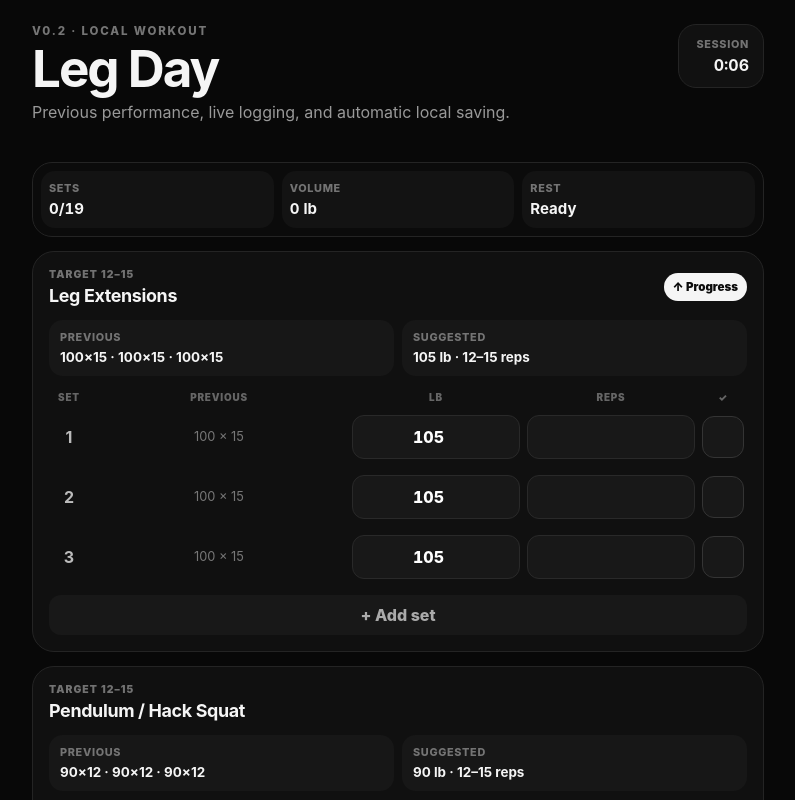
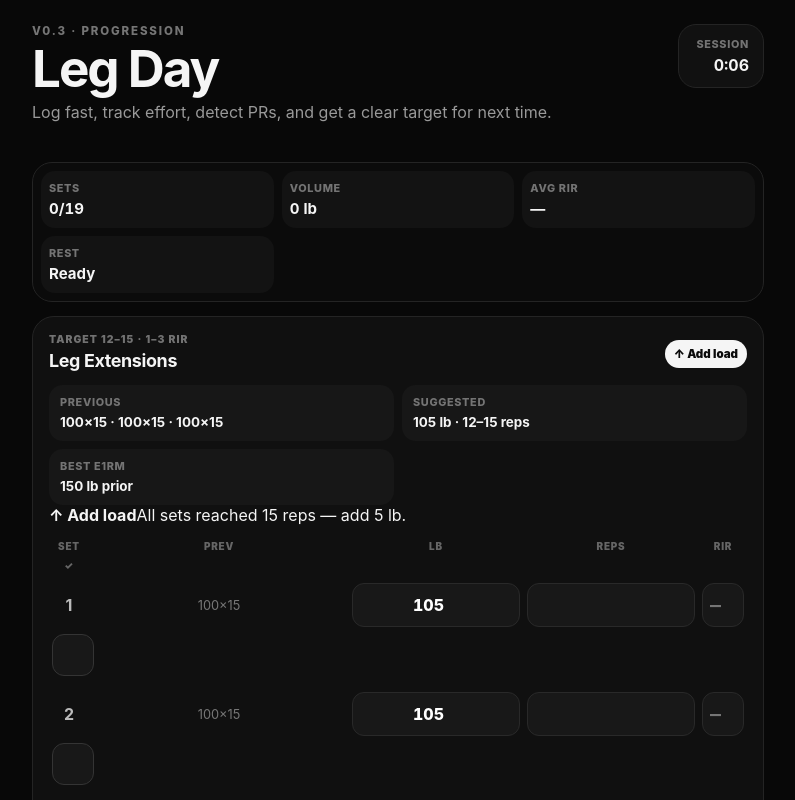
Before and after one commit to Jaedenn1/workout-tracker, a Next.js app: page / in a window 1280 px wide. Shown: the top 800 px of the page, without its empty margins (242-1037 px from the left). Built offline with nearby package versions, Linux system fonts and the light colour scheme.

Commit message:
v0.3: add RIR, PRs, e1RM and adaptive targets

```diff
--- a/app/page.tsx
+++ b/app/page.tsx
@@ -1,12 +1,27 @@
 "use client";
 
 import { useEffect, useMemo, useRef, useState } from "react";
+import {
+  averageRir,
+  bestEstimatedOneRepMax,
+  estimateOneRepMax,
+  progressionDecision,
+  type PerformanceSet,
+  type ProgressionAction,
+} from "../src/lib/progression";
 
 type LoggedSet = {
   id: string;
   weight: number | null;
   reps: number | null;
+  rir: number | null;
   completed: boolean;
+};
+
+type PreviousSet = {
+  weight: number;
+  reps: number;
+  rir?: number | null;
 };
 
 type ExerciseState = {
@@ -15,9 +30,26 @@ type ExerciseState = {
   repMin: number;
   repMax: number;
   increment: number;
-  defaultWeight: number;
-  previous: Array<{ weight: number; reps: number }>;
+  fallbackWeight: number;
+  previous: PreviousSet[];
+  suggestedWeights: number[];
+  recommendation: string;
+  progressionAction: ProgressionAction;
   sets: LoggedSet[];
+};
+
+type WorkoutHistoryExercise = {
+  id: string;
+  name: string;
+  repMin: number;
+  repMax: number;
+  increment: number;
+  sets: Array<{
+    weight: number;
+    reps: number;
+    rir?: number | null;
+    estimated1RM?: number;
+  }>;
 };
 
 type WorkoutHistoryItem = {
@@ -27,18 +59,22 @@ type WorkoutHistoryItem = {
   durationSeconds: number;
   totalVolume: number;
   completedSets: number;
-  exercises: Array<{
-    id: string;
-    name: string;
-    repMin: number;
-    repMax: number;
-    increment: number;
-    sets: Array<{ weight: number; reps: number }>;
-  }>;
+  averageRir?: number | null;
+  prs?: string[];
+  exercises: WorkoutHistoryExercise[];
+};
+
+type FinishSummary = {
+  completedSets: number;
+  totalVolume: number;
+  averageRir: number | null;
+  prs: string[];
+  nextTargets: Array<{ name: string; text: string }>;
 };
 
 const DRAFT_KEY = "workout-tracker:v0.2:draft";
 const HISTORY_KEY = "workout-tracker:v0.2:history";
+const REST_SECONDS = 90;
 
 const exerciseSeed = [
   {
@@ -47,7 +83,7 @@ const exerciseSeed = [
     repMin: 12,
     repMax: 15,
     increment: 5,
-    defaultWeight: 100,
+    fallbackWeight: 100,
     previous: [
       { weight: 100, reps: 15 },
       { weight: 100, reps: 15 },
@@ -61,7 +97,7 @@ const exerciseSeed = [
     repMin: 12,
     repMax: 15,
     increment: 5,
-    defaultWeight: 90,
+    fallbackWeight: 90,
     previous: [
       { weight: 90, reps: 12 },
       { weight: 90, reps: 12 },
@@ -75,7 +111,7 @@ const exerciseSeed = [
     repMin: 12,
     repMax: 15,
     increment: 5,
-    defaultWeight: 180,
+    fallbackWeight: 180,
     previous: [
       { weight: 180, reps: 12 },
       { weight: 180, reps: 12 },
@@ -89,7 +125,7 @@ const exerciseSeed = [
     repMin: 12,
     repMax: 15,
     increment: 5,
-    defaultWeight: 0,
+    fallbackWeight: 0,
     previous: [],
     setCount: 2,
   },
@@ -99,7 +135,7 @@ const exerciseSeed = [
     repMin: 12,
     repMax: 15,
     increment: 5,
-    defaultWeight: 45,
+    fallbackWeight: 45,
     previous: [
       { weight: 35, reps: 15 },
       { weight: 40, reps: 15 },
@@ -113,7 +149,7 @@ const exerciseSeed = [
     repMin: 15,
     repMax: 20,
     increment: 10,
-    defaultWeight: 0,
+    fallbackWeight: 0,
     previous: [],
     setCount: 2,
   },
@@ -123,7 +159,7 @@ const exerciseSeed = [
     repMin: 15,
     repMax: 20,
     increment: 5,
-    defaultWeight: 80,
+    fallbackWeight: 80,
     previous: [
       { weight: 80, reps: 15 },
       { weight: 80, reps: 15 },
@@ -133,16 +169,37 @@ const exerciseSeed = [
   },
 ];
 
+function normalizePerformanceSets(sets: PreviousSet[]): PerformanceSet[] {
+  return sets
+    .filter((set) => Number.isFinite(set.weight) && Number.isFinite(set.reps))
+    .map((set) => ({
+      weight: Number(set.weight),
+      reps: Number(set.reps),
+      rir: set.rir ?? null,
+    }));
+}
+
 function makeWorkout(history: WorkoutHistoryItem[]): ExerciseState[] {
   const lastWorkout = history[0];
 
   return exerciseSeed.map((exercise) => {
     const lastExercise = lastWorkout?.exercises.find((item) => item.id === exercise.id);
-    const previous = lastExercise?.sets.length ? lastExercise.sets : exercise.previous;
-    const previousLoad = previous[0]?.weight ?? exercise.defaultWeight;
-    const allHitTop =
-      previous.length > 0 && previous.every((set) => set.reps >= exercise.repMax);
-    const suggestedLoad = allHitTop ? previousLoad + exercise.increment : previousLoad;
+    const previous = lastExercise?.sets.length
+      ? lastExercise.sets.map((set) => ({
+          weight: set.weight,
+          reps: set.reps,
+          rir: set.rir ?? null,
+        }))
+      : exercise.previous;
+
+    const decision = progressionDecision(
+      normalizePerformanceSets(previous),
+      exercise.repMin,
+      exercise.repMax,
+      exercise.increment,
+      exercise.fallbackWeight,
+      exercise.setCount,
+    );
 
     return {
       id: exercise.id,
@@ -150,12 +207,16 @@ function makeWorkout(history: WorkoutHistoryItem[]): ExerciseState[] {
       repMin: exercise.repMin,
       repMax: exercise.repMax,
       increment: exercise.increment,
-      defaultWeight: suggestedLoad,
+      fallbackWeight: exercise.fallbackWeight,
       previous,
+      suggestedWeights: decision.suggestedWeights,
+      recommendation: decision.reason,
+      progressionAction: decision.action,
       sets: Array.from({ length: exercise.setCount }, (_, index) => ({
         id: `${exercise.id}-${index + 1}`,
-        weight: suggestedLoad || null,
+        weight: decision.suggestedWeights[index] || null,
         reps: null,
+        rir: null,
         completed: false,
       })),
     };
@@ -177,6 +238,64 @@ function formatDate(value: string) {
   }).format(new Date(value));
 }
 
+function completedPerformanceSets(exercise: ExerciseState): PerformanceSet[] {
+  return exercise.sets
+    .filter(
+      (set) =>
+        set.completed &&
+        set.weight != null &&
+        set.reps != null &&
+        set.weight >= 0 &&
+        set.reps > 0,
+    )
+    .map((set) => ({
+      weight: set.weight as number,
+      reps: set.reps as number,
+      rir: set.rir,
+    }));
+}
+
+function historicalBest(
+  history: WorkoutHistoryItem[],
+  exerciseId: string,
+  seededPrevious: PreviousSet[],
+) {
+  const fromHistory = history.flatMap((workout) => {
+    const exercise = workout.exercises.find((item) => item.id === exerciseId);
+    return exercise
+      ? exercise.sets.map((set) => ({
+          weight: set.weight,
+          reps: set.reps,
+          rir: set.rir ?? null,
+        }))
+      : [];
+  });
+
+  return bestEstimatedOneRepMax([
+    ...normalizePerformanceSets(seededPrevious),
+    ...fromHistory,
+  ]);
+}
+
+function targetLabel(exercise: ExerciseState) {
+  const weights = exercise.suggestedWeights.filter((weight) => weight > 0);
+  if (weights.length === 0) return `${exercise.repMin}–${exercise.repMax} reps`;
+
+  const unique = [...new Set(weights)];
+  const loadText =
+    unique.length === 1
+      ? `${unique[0]} lb`
+      : `${weights.join(" / ")} lb`;
+
+  return `${loadText} · ${exercise.repMin}–${exercise.repMax} reps`;
+}
+
+function actionLabel(action: ProgressionAction) {
+  if (action === "increase") return "↑ Add load";
+  if (action === "hold") return "Hold";
+  return "Beat reps";
+}
+
 export default function Home() {
   const [history, setHistory] = useState<WorkoutHistoryItem[]>([]);
   const [exercises, setExercises] = useState<ExerciseState[]>(() => makeWorkout([]));
@@ -185,11 +304,19 @@ export default function Home() {
   const [elapsed, setElapsed] = useState(0);
   const [restRemaining, setRestRemaining] = useState(0);
   const [finishedMessage, setFinishedMessage] = useState<string | null>(null);
+  const [finishSummary, setFinishSummary] = useState<FinishSummary | null>(null);
   const firstSave = useRef(true);
 
   useEffect(() => {
-    const savedHistory = localStorage.getItem(HISTORY_KEY);
-    const parsedHistory: WorkoutHistoryItem[] = savedHistory ? JSON.parse(savedHistory) : [];
+    let parsedHistory: WorkoutHistoryItem[] = [];
+
+    try {
+      const savedHistory = localStorage.getItem(HISTORY_KEY);
+      parsedHistory = savedHistory ? JSON.parse(savedHistory) : [];
+    } catch {
+      parsedHistory = [];
+    }
+
     setHistory(parsedHistory);
 
     const draft = localStorage.getItem(DRAFT_KEY);
@@ -199,7 +326,27 @@ export default function Home() {
           exercises: ExerciseState[];
           startedAt: string;
         };
-        setExercises(parsed.exercises);
+
+        const migratedExercises = parsed.exercises.map((exercise) => ({
+          ...exercise,
+          fallbackWeight:
+            exercise.fallbackWeight ??
+            exercise.suggestedWeights?.[0] ??
+            exercise.sets?.[0]?.weight ??
+            0,
+          suggestedWeights:
+            exercise.suggestedWeights ??
+            exercise.sets.map((set) => set.weight ?? 0),
+          recommendation:
+            exercise.recommendation ?? "Continue from your saved v0.2 workout.",
+          progressionAction: exercise.progressionAction ?? "build",
+          sets: exercise.sets.map((set) => ({
+            ...set,
+            rir: set.rir ?? null,
+          })),
+        }));
+
+        setExercises(migratedExercises);
         setStartedAt(parsed.startedAt);
       } catch {
         setExercises(makeWorkout(parsedHistory));
@@ -214,7 +361,12 @@ export default function Home() {
   useEffect(() => {
     if (!hydrated) return;
     const tick = () => {
-      setElapsed(Math.max(0, Math.floor((Date.now() - new Date(startedAt).getTime()) / 1000)));
+      setElapsed(
+        Math.max(
+          0,
+          Math.floor((Date.now() - new Date(startedAt).getTime()) / 1000),
+        ),
+      );
     };
     tick();
     const timer = window.setInterval(tick, 1000);
@@ -241,14 +393,26 @@ export default function Home() {
   const stats = useMemo(() => {
     let completedSets = 0;
     let totalVolume = 0;
+    const effort: PerformanceSet[] = [];
+
     for (const exercise of exercises) {
       for (const set of exercise.sets) {
         if (!set.completed || set.weight == null || set.reps == null) continue;
         completedSets += 1;
         totalVolume += set.weight * set.reps;
+        effort.push({
+          weight: set.weight,
+          reps: set.reps,
+          rir: set.rir,
+        });
       }
     }
-    return { completedSets, totalVolume };
+
+    return {
+      completedSets,
+      totalVolume,
+      averageRir: averageRir(effort),
+    };
   }, [exercises]);
 
   const totalSets = useMemo(
@@ -259,7 +423,7 @@ export default function Home() {
   function updateSet(
     exerciseId: string,
     setId: string,
-    field: "weight" | "reps",
+    field: "weight" | "reps" | "rir",
     value: string,
   ) {
     const parsed = value === "" ? null : Number(value);
@@ -279,6 +443,7 @@ export default function Home() {
 
   function toggleSet(exerciseId: string, setId: string) {
     let becameComplete = false;
+
     setExercises((current) =>
       current.map((exercise) =>
         exercise.id !== exerciseId
@@ -294,22 +459,27 @@ export default function Home() {
             },
       ),
     );
-    if (becameComplete) setRestRemaining(90);
+
+    if (becameComplete) setRestRemaining(REST_SECONDS);
   }
 
   function addSet(exerciseId: string) {
     setExercises((current) =>
       current.map((exercise) => {
         if (exercise.id !== exerciseId) return exercise;
-        const number = exercise.sets.length + 1;
         return {
           ...exercise,
           sets: [
             ...exercise.sets,
             {
               id: `${exercise.id}-${Date.now()}`,
-              weight: exercise.sets.at(-1)?.weight ?? exercise.defaultWeight ?? null,
+              weight:
+                exercise.sets.at(-1)?.weight ??
+                exercise.suggestedWeights.at(-1) ??
+                exercise.fallbackWeight ??
+                null,
               reps: null,
+              rir: null,
               completed: false,
             },
           ],
@@ -318,12 +488,17 @@ export default function Home() {
     );
   }
 
+  function adjustRest(seconds: number) {
+    setRestRemaining((current) => Math.max(0, current + seconds));
+  }
+
   function resetWorkout() {
     const nextStartedAt = new Date().toISOString();
     setExercises(makeWorkout(history));
     setStartedAt(nextStartedAt);
     setRestRemaining(0);
     setFinishedMessage(null);
+    setFinishSummary(null);
     localStorage.removeItem(DRAFT_KEY);
   }
 
@@ -331,6 +506,22 @@ export default function Home() {
     if (stats.completedSets === 0) {
       setFinishedMessage("Complete at least one set before finishing the workout.");
       return;
+    }
+
+    const prs: string[] = [];
+
+    for (const exercise of exercises) {
+      const completed = completedPerformanceSets(exercise);
+      if (completed.length === 0) continue;
+
+      const currentBest = bestEstimatedOneRepMax(completed);
+      const priorBest = historicalBest(history, exercise.id, exercise.previous);
+
+      if (priorBest > 0 && currentBest > priorBest + 0.5) {
+        prs.push(
+          `${exercise.name}: ${Math.round(currentBest)} lb estimated 1RM`,
+        );
+      }
     }
 
     const completedAt = new Date().toISOString();
@@ -341,6 +532,8 @@ export default function Home() {
       durationSeconds: elapsed,
       totalVolume: stats.totalVolume,
       completedSets: stats.completedSets,
+      averageRir: stats.averageRir,
+      prs,
       exercises: exercises
         .map((exercise) => ({
           id: exercise.id,
@@ -351,21 +544,49 @@ export default function Home() {
           sets: exercise.sets
             .filter(
               (set) =>
-                set.completed && set.weight != null && set.reps != null,
+                set.completed &&
+                set.weight != null &&
+                set.reps != null &&
+                set.reps > 0,
             )
-            .map((set) => ({ weight: set.weight as number, reps: set.reps as number })),
+            .map((set) => ({
+              weight: set.weight as number,
+              reps: set.reps as number,
+              rir: set.rir,
+              estimated1RM: estimateOneRepMax(
+                set.weight as number,
+                set.reps as number,
+              ),
+            })),
         }))
         .filter((exercise) => exercise.sets.length > 0),
     };
 
-    const nextHistory = [item, ...history].slice(0, 30);
+    const nextHistory = [item, ...history].slice(0, 50);
+    const nextWorkout = makeWorkout(nextHistory);
+
     localStorage.setItem(HISTORY_KEY, JSON.stringify(nextHistory));
     localStorage.removeItem(DRAFT_KEY);
+
     setHistory(nextHistory);
+    setFinishSummary({
+      completedSets: item.completedSets,
+      totalVolume: item.totalVolume,
+      averageRir: item.averageRir ?? null,
+      prs,
+      nextTargets: nextWorkout
+        .filter((exercise) => item.exercises.some((done) => done.id === exercise.id))
+        .map((exercise) => ({
+          name: exercise.name,
+          text: `${targetLabel(exercise)} — ${exercise.recommendation}`,
+        })),
+    });
     setFinishedMessage(
-      `Saved: ${item.completedSets} working sets · ${Math.round(item.totalVolume).toLocaleString()} lb volume.`,
+      `Saved: ${item.completedSets} working sets · ${Math.round(
+        item.totalVolume,
+      ).toLocaleString()} lb volume${prs.length ? ` · ${prs.length} PR${prs.length === 1 ? "" : "s"}` : ""}.`,
     );
-    setExercises(makeWorkout(nextHistory));
+    setExercises(nextWorkout);
     setStartedAt(new Date().toISOString());
     setRestRemaining(0);
   }
@@ -382,9 +603,11 @@ export default function Home() {
     <main className="shell">
       <header className="hero">
         <div>
-          <p className="eyebrow">V0.2 · LOCAL WORKOUT</p>
+          <p className="eyebrow">V0.3 · PROGRESSION</p>
           <h1>Leg Day</h1>
-          <p className="muted">Previous performance, live logging, and automatic local saving.</p>
+          <p className="muted">
+            Log fast, track effort, detect PRs, and get a clear target for next time.
+          </p>
         </div>
         <div className="session-clock" aria-label="Workout duration">
           <span>Session</span>
@@ -401,31 +624,99 @@ export default function Home() {
           <span>Volume</span>
           <strong>{Math.round(stats.totalVolume).toLocaleString()} lb</strong>
         </div>
+        <div>
+          <span>Avg RIR</span>
+          <strong>
+            {stats.averageRir == null ? "—" : stats.averageRir.toFixed(1)}
+          </strong>
+        </div>
         <div className={restRemaining > 0 ? "rest-active" : ""}>
           <span>Rest</span>
           <strong>{restRemaining > 0 ? formatDuration(restRemaining) : "Ready"}</strong>
         </div>
       </section>
 
+      {restRemaining > 0 && (
+        <div className="rest-controls" aria-label="Rest timer controls">
+          <button type="button" onClick={() => adjustRest(-30)}>-30s</button>
+          <button type="button" onClick={() => setRestRemaining(0)}>Skip</button>
+          <button type="button" onClick={() => adjustRest(30)}>+30s</button>
+        </div>
+      )}
+
       {finishedMessage && <div className="notice">{finishedMessage}</div>}
+
+      {finishSummary && (
+        <section className="completion-card">
+          <div className="section-title-row">
+            <div>
+              <p className="eyebrow">SESSION REVIEW</p>
+              <h2>Workout complete</h2>
+            </div>
+            <span>{finishSummary.prs.length} PRs</span>
+          </div>
+
+          <div className="review-grid">
+            <div>
+              <span>Sets</span>
+              <strong>{finishSummary.completedSets}</strong>
+            </div>
+            <div>
+              <span>Volume</span>
+              <strong>{Math.round(finishSummary.totalVolume).toLocaleString()} lb</strong>
+            </div>
+            <div>
+              <span>Avg RIR</span>
+              <strong>
+                {finishSummary.averageRir == null
+                  ? "Not logged"
+                  : finishSummary.averageRir.toFixed(1)}
+              </strong>
+            </div>
+          </div>
+
+          {finishSummary.prs.length > 0 && (
+            <div className="pr-list">
+              {finishSummary.prs.map((pr) => (
+                <div className="pr-item" key={pr}>🏆 {pr}</div>
+              ))}
+            </div>
+          )}
+
+          <div className="next-targets">
+            <p className="eyebrow">NEXT SESSION</p>
+            {finishSummary.nextTargets.map((target) => (
+              <div className="next-target" key={target.name}>
+                <strong>{target.name}</strong>
+                <span>{target.text}</span>
+              </div>
+            ))}
+          </div>
+        </section>
+      )}
 
       <section className="stack">
         {exercises.map((exercise) => {
-          const allPreviousTop =
-            exercise.previous.length > 0 &&
-            exercise.previous.every((set) => set.reps >= exercise.repMax);
-          const targetText = exercise.defaultWeight
-            ? `${exercise.defaultWeight} lb · ${exercise.repMin}–${exercise.repMax} reps`
-            : `${exercise.repMin}–${exercise.repMax} reps`;
+          const currentCompleted = completedPerformanceSets(exercise);
+          const currentBest = bestEstimatedOneRepMax(currentCompleted);
+          const priorBest = historicalBest(history, exercise.id, exercise.previous);
+          const isLivePr = priorBest > 0 && currentBest > priorBest + 0.5;
 
           return (
             <article className="card" key={exercise.id}>
               <div className="exercise-heading">
                 <div>
-                  <p className="exercise-kicker">TARGET {exercise.repMin}–{exercise.repMax}</p>
+                  <p className="exercise-kicker">
+                    TARGET {exercise.repMin}–{exercise.repMax} · 1–3 RIR
+                  </p>
                   <h2>{exercise.name}</h2>
                 </div>
-                {allPreviousTop && <span className="progression-badge">↑ Progress</span>}
+                <div className="badge-stack">
+                  {isLivePr && <span className="pr-badge">🏆 PR</span>}
+                  <span className={`progression-badge action-${exercise.progressionAction}`}>
+                    {actionLabel(exercise.progressionAction)}
+                  </span>
+                </div>
               </div>
 
               <div className="metrics">
@@ -433,35 +724,59 @@ export default function Home() {
                   <span>Previous</span>
                   <strong>
                     {exercise.previous.length
-                      ? exercise.previous.map((set) => `${set.weight}×${set.reps}`).join(" · ")
+                      ? exercise.previous
+                          .map((set) => `${set.weight}×${set.reps}`)
+                          .join(" · ")
                       : "No previous sets"}
                   </strong>
                 </div>
                 <div>
                   <span>Suggested</span>
-                  <strong>{targetText}</strong>
+                  <strong>{targetLabel(exercise)}</strong>
                 </div>
+                <div>
+                  <span>Best e1RM</span>
+                  <strong>
+                    {currentBest > 0
+                      ? `${Math.round(currentBest)} lb`
+                      : priorBest > 0
+                        ? `${Math.round(priorBest)} lb prior`
+                        : "—"}
+                  </strong>
+                </div>
+              </div>
+
+              <div className="recommendation">
+                <strong>{actionLabel(exercise.progressionAction)}</strong>
+                <span>{exercise.recommendation}</span>
               </div>
 
               <div className="set-table set-header" aria-hidden="true">
                 <span>SET</span>
-                <span>PREVIOUS</span>
+                <span>PREV</span>
                 <span>LB</span>
                 <span>REPS</span>
+                <span>RIR</span>
                 <span>✓</span>
               </div>
 
               <div className="set-list">
                 {exercise.sets.map((set, index) => {
                   const previous = exercise.previous[index];
+                  const e1rm =
+                    set.completed && set.weight != null && set.reps != null
+                      ? estimateOneRepMax(set.weight, set.reps)
+                      : 0;
+                  const setPr = priorBest > 0 && e1rm > priorBest + 0.5;
+
                   return (
                     <div
-                      className={`set-table set-row ${set.completed ? "set-complete" : ""}`}
+                      className={`set-table set-row ${set.completed ? "set-complete" : ""} ${setPr ? "set-pr" : ""}`}
                       key={set.id}
                     >
                       <strong className="set-number">{index + 1}</strong>
                       <span className="previous-cell">
-                        {previous ? `${previous.weight} × ${previous.reps}` : "—"}
+                        {previous ? `${previous.weight}×${previous.reps}` : "—"}
                       </span>
                       <input
                         aria-label={`${exercise.name} set ${index + 1} weight`}
@@ -485,6 +800,19 @@ export default function Home() {
                           updateSet(exercise.id, set.id, "reps", event.target.value)
                         }
                       />
+                      <input
+                        aria-label={`${exercise.name} set ${index + 1} reps in reserve`}
+                        inputMode="decimal"
+                        type="number"
+                        min="0"
+                        max="10"
+                        step="0.5"
+                        placeholder="—"
+                        value={set.rir ?? ""}
+                        onChange={(event) =>
+                          updateSet(exercise.id, set.id, "rir", event.target.value)
+                        }
+                      />
                       <button
                         className={`check-button ${set.completed ? "checked" : ""}`}
                         type="button"
@@ -498,7 +826,11 @@ export default function Home() {
                 })}
               </div>
 
-              <button className="ghost-button" type="button" onClick={() => addSet(exercise.id)}>
+              <button
+                className="ghost-button"
+                type="button"
+                onClick={() => addSet(exercise.id)}
+              >
                 + Add set
               </button>
             </article>
@@ -509,8 +841,10 @@ export default function Home() {
       <section className="finish-card">
         <div>
           <p className="eyebrow">WORKOUT</p>
-          <h2>Finish & save</h2>
-          <p className="muted">Your completed sets are stored in this browser and become next session&apos;s previous performance.</p>
+          <h2>Finish & analyze</h2>
+          <p className="muted">
+            Completed sets stay on this device, feed your PR history, and generate the next session&apos;s targets.
+          </p>
         </div>
         <button className="finish-button" type="button" onClick={finishWorkout}>
           Finish Workout
@@ -530,7 +864,9 @@ export default function Home() {
         </div>
 
         {history.length === 0 ? (
-          <div className="empty-state">Finish your first workout and it will show up here.</div>
+          <div className="empty-state">
+            Finish your first workout and it will show up here.
+          </div>
         ) : (
           <div className="history-list">
             {history.slice(0, 5).map((workout) => (
@@ -538,10 +874,18 @@ export default function Home() {
                 <div>
                   <strong>{workout.name}</strong>
                   <span>{formatDate(workout.completedAt)}</span>
+                  <span>{formatDuration(workout.durationSeconds)}</span>
                 </div>
                 <div className="history-numbers">
                   <strong>{workout.completedSets} sets</strong>
                   <span>{Math.round(workout.totalVolume).toLocaleString()} lb</span>
+                  <span>
+                    {workout.prs?.length
+                      ? `${workout.prs.length} PR${workout.prs.length === 1 ? "" : "s"}`
+                      : workout.averageRir != null
+                        ? `${workout.averageRir.toFixed(1)} avg RIR`
+                        : "Saved"}
+                  </span>
                 </div>
               </article>
             ))}
```
